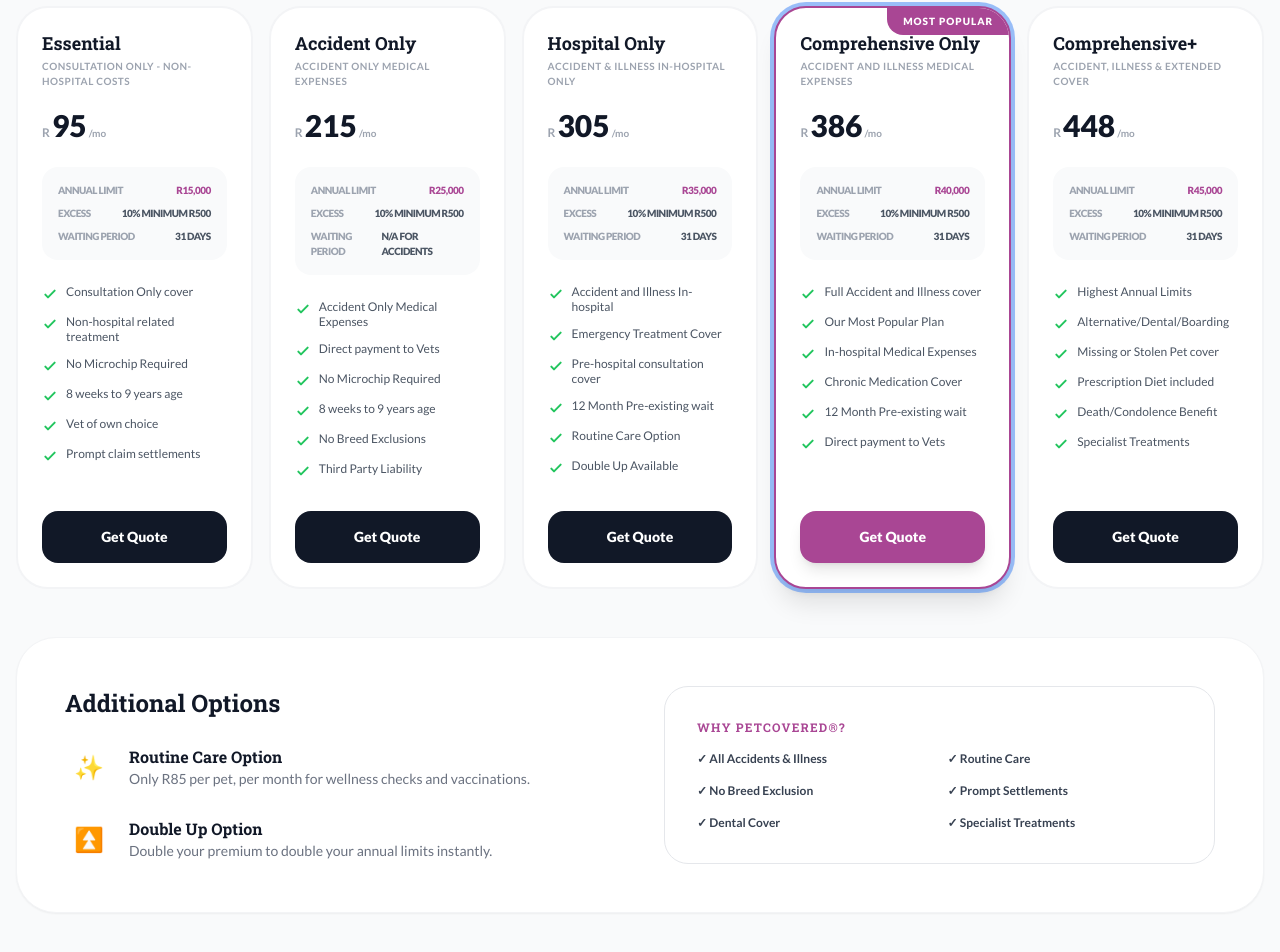
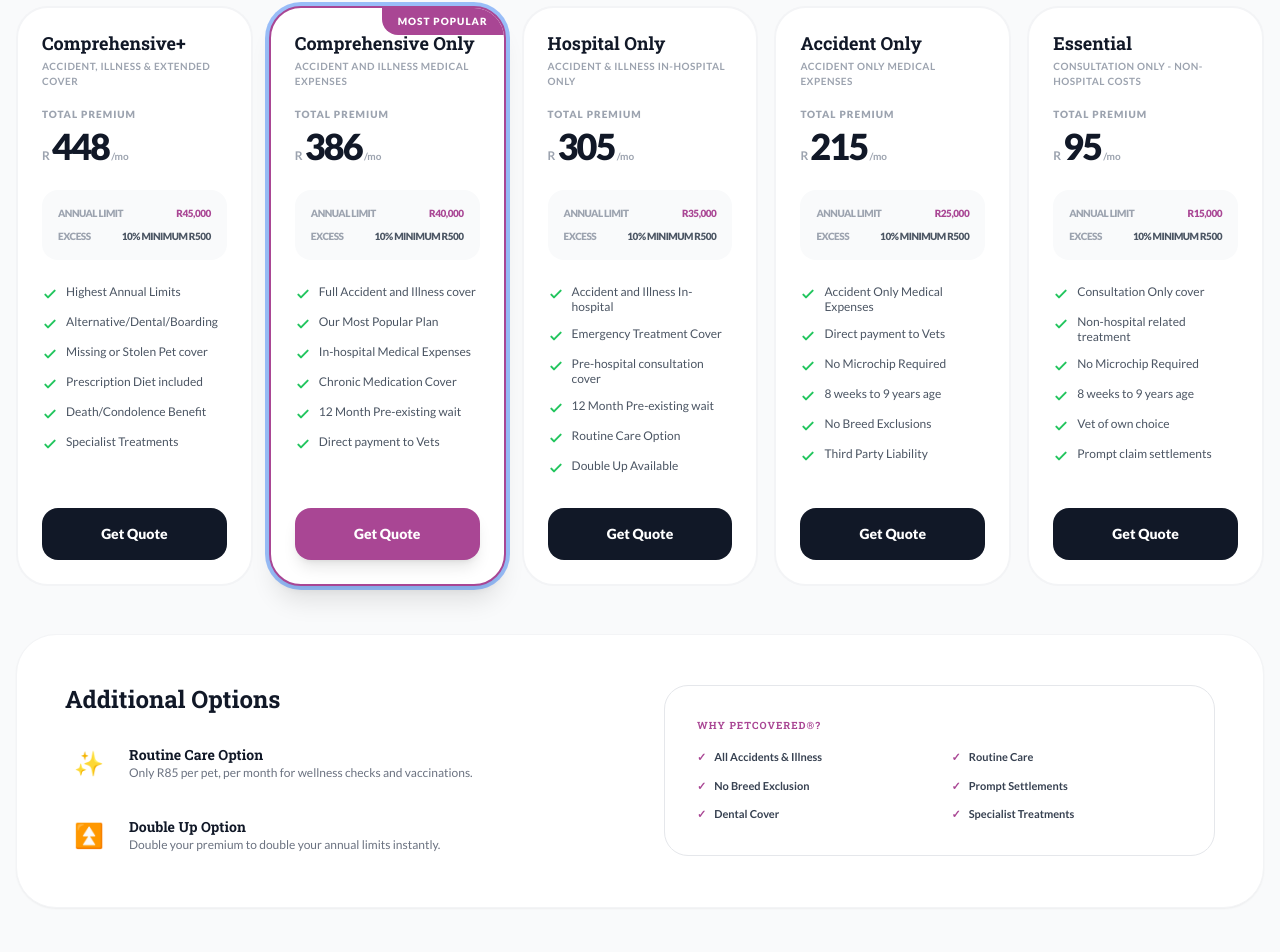
Before and after one commit to supercompli/petcovered, a React (Vite) app: page / in a window 1280 px wide. Shown: the part 1290-2242 px from the top of the page. Built offline with nearby package versions, Linux system fonts and the light colour scheme; no server answers.

Commit message:
feat: Improve Gemini AI prompt and pricing table order
Update Gemini AI system instructions to accurately reflect plan details and ordering.
Reverse the order of plans in the PricingTable component for better user experience, displaying the highest coverage first.

```diff
--- a/components/PricingTable.tsx
+++ b/components/PricingTable.tsx
@@ -7,15 +7,17 @@
   const [species, setSpecies] = useState<'dog' | 'cat'>('dog');
 
   const discount = petCount >= 2 ? 0.10 : 0;
+  // Reverse plans so Comprehensive+ is first
+  const REVERSED_PLANS = [...PET_PLANS].reverse();
 
   return (
     <section id="plans" className="py-20 bg-gray-50 overflow-hidden">
       <div className="max-w-7xl mx-auto px-4">
         <div className="text-center mb-12">
           <span className="text-primary font-bold tracking-[0.2em] text-xs uppercase mb-2 block">Insurance Coverage</span>
-          <h2 className="text-3xl md:text-5xl font-black text-gray-900 mb-4">5 Simple Plans</h2>
+          <h2 className="text-3xl md:text-5xl font-black text-gray-900 mb-4">Compare Our Plans</h2>
           <p className="text-gray-600 max-w-2xl mx-auto text-lg">
-            Choose the most comprehensive pet insurance coverage tailored to your needs and budget.
+            Calculate your total monthly premium based on the number of furry family members you have.
           </p>
 
           <div className="mt-10 flex flex-col md:flex-row items-center justify-center gap-8">
@@ -39,7 +41,7 @@
             </div>
 
             <div className="flex items-center gap-4">
-              <span className="font-bold text-gray-700">Number of Pets:</span>
+              <span className="font-bold text-gray-700">How many pets?</span>
               <div className="flex items-center bg-white rounded-full shadow-inner border p-1">
                 {[1, 2, 3, 4, 5].map(n => (
                   <button
@@ -58,7 +60,7 @@
 
           {petCount >= 2 && (
             <div className="mt-6 inline-flex animate-bounce">
-              <span className="text-green-600 font-black bg-green-50 px-6 py-2 rounded-full text-sm border border-green-200">
+              <span className="text-green-600 font-black bg-green-50 px-6 py-2 rounded-full text-[10px] uppercase tracking-widest border border-green-200">
                 🎉 10% Multi-pet Discount Applied!
               </span>
             </div>
@@ -66,7 +68,7 @@
         </div>
 
         <div className="grid md:grid-cols-2 xl:grid-cols-5 gap-4">
-          {PET_PLANS.map((plan) => {
+          {REVERSED_PLANS.map((plan) => {
             const basePrice = (species === 'dog' ? plan.priceDog : plan.priceCat) * petCount;
             const finalPrice = basePrice * (1 - discount);
 
@@ -87,10 +89,13 @@
                   <h3 className="text-lg font-black text-gray-900 mb-1 leading-tight">{plan.name}</h3>
                   <p className="text-[10px] uppercase font-bold text-gray-400 tracking-wider h-8 mb-4">{plan.caption}</p>
 
-                  <div className="flex items-baseline mb-6">
-                    <span className="text-gray-400 text-xs font-bold">R</span>
-                    <span className="text-3xl font-black text-gray-900 mx-0.5">{Math.round(finalPrice)}</span>
-                    <span className="text-gray-400 text-[10px] font-bold">/mo</span>
+                  <div className="flex flex-col mb-6">
+                    <span className="text-[10px] uppercase font-black text-gray-400 tracking-widest mb-1">Total Premium</span>
+                    <div className="flex items-baseline">
+                      <span className="text-gray-400 text-xs font-bold">R</span>
+                      <span className="text-4xl font-black text-gray-900 mx-0.5 tracking-tighter">{Math.round(finalPrice)}</span>
+                      <span className="text-gray-400 text-[10px] font-bold">/mo</span>
+                    </div>
                   </div>
 
                   <div className="mb-6 space-y-2 bg-gray-50 p-4 rounded-2xl">
@@ -101,10 +106,6 @@
                     <div className="flex justify-between items-center text-[10px] font-black uppercase tracking-tighter">
                       <span className="text-gray-400">Excess</span>
                       <span className="text-gray-600">{plan.excess}</span>
-                    </div>
-                    <div className="flex justify-between items-center text-[10px] font-black uppercase tracking-tighter">
-                      <span className="text-gray-400">Waiting Period</span>
-                      <span className="text-gray-600">{plan.waitingPeriod}</span>
                     </div>
                   </div>
 
@@ -135,33 +136,45 @@
         <div className="mt-12 bg-white rounded-[40px] p-8 md:p-12 shadow-sm border border-gray-100">
           <div className="grid md:grid-cols-2 gap-12 items-center">
             <div>
-              <h3 className="text-2xl font-bold mb-6">Additional Options</h3>
+              <h3 className="text-2xl font-bold mb-6 text-gray-900">Additional Options</h3>
               <div className="space-y-6">
                 <div className="flex items-center gap-4">
                   <div className="w-12 h-12 bg-primary/10 rounded-2xl flex items-center justify-center text-2xl">✨</div>
                   <div>
-                    <h4 className="font-bold text-gray-900">Routine Care Option</h4>
-                    <p className="text-sm text-gray-500">Only R85 per pet, per month for wellness checks and vaccinations.</p>
+                    <h4 className="font-black text-gray-900 text-sm">Routine Care Option</h4>
+                    <p className="text-xs text-gray-500">Only R85 per pet, per month for wellness checks and vaccinations.</p>
                   </div>
                 </div>
                 <div className="flex items-center gap-4">
                   <div className="w-12 h-12 bg-primary/10 rounded-2xl flex items-center justify-center text-2xl">⏫</div>
                   <div>
-                    <h4 className="font-bold text-gray-900">Double Up Option</h4>
-                    <p className="text-sm text-gray-500">Double your premium to double your annual limits instantly.</p>
+                    <h4 className="font-black text-gray-900 text-sm">Double Up Option</h4>
+                    <p className="text-xs text-gray-500">Double your premium to double your annual limits instantly.</p>
                   </div>
                 </div>
               </div>
             </div>
             <div className="bg-primary/5 rounded-3xl p-8 border border-primary/10">
-              <h4 className="font-bold text-primary mb-4 uppercase tracking-widest text-xs">Why PetCovered®?</h4>
-              <ul className="grid grid-cols-2 gap-4 text-xs font-bold text-gray-700">
-                <li>✓ All Accidents & Illness</li>
-                <li>✓ Routine Care</li>
-                <li>✓ No Breed Exclusion</li>
-                <li>✓ Prompt Settlements</li>
-                <li>✓ Dental Cover</li>
-                <li>✓ Specialist Treatments</li>
+              <h4 className="font-black text-primary mb-4 uppercase tracking-widest text-[10px]">Why Petcovered®?</h4>
+              <ul className="grid grid-cols-2 gap-y-3 gap-x-6 text-[11px] font-bold text-gray-700">
+                <li className="flex items-center gap-2">
+                  <span className="text-primary">✓</span> All Accidents & Illness
+                </li>
+                <li className="flex items-center gap-2">
+                  <span className="text-primary">✓</span> Routine Care
+                </li>
+                <li className="flex items-center gap-2">
+                  <span className="text-primary">✓</span> No Breed Exclusion
+                </li>
+                <li className="flex items-center gap-2">
+                  <span className="text-primary">✓</span> Prompt Settlements
+                </li>
+                <li className="flex items-center gap-2">
+                  <span className="text-primary">✓</span> Dental Cover
+                </li>
+                <li className="flex items-center gap-2">
+                  <span className="text-primary">✓</span> Specialist Treatments
+                </li>
               </ul>
             </div>
           </div>
--- a/services/geminiService.ts
+++ b/services/geminiService.ts
@@ -1,16 +1,13 @@
 
 import { GoogleGenAI } from "@google/genai";
 import { PET_PLANS } from "../constants";
-
-// Corrected initialization using process.env.API_KEY directly as per SDK requirements
-const ai = new GoogleGenAI({ apiKey: process.env.API_KEY });
 
 const SYSTEM_INSTRUCTION = `
 You are an expert Pet Insurance Assistant for Petcovered®, underwritten by GENRIC Insurance.
 Your goal is to help users understand their pet insurance options based on the official 5-plan brochure.
 
-Current Plans & Benefits:
-${PET_PLANS.map(p => `- ${p.name}: Dog R${p.priceDog}, Cat R${p.priceCat}. Annual Limit: ${p.annualLimit}. Excess: ${p.excess}. Focus: ${p.caption}`).join('\n')}
+Current Plans & Benefits (Highest to lowest):
+${[...PET_PLANS].reverse().map(p => `- ${p.name}: Dog R${p.priceDog}, Cat R${p.priceCat}. Annual Limit: ${p.annualLimit}. Excess: ${p.excess}. Focus: ${p.caption}`).join('\n')}
 
 Official Brochure Rules (YOU MUST STICK TO THESE):
 1. Plan Types:
@@ -21,7 +18,7 @@
    - Comprehensive+: Extended cover including Alternative treatments, Boarding, Missing pets, Dental, and Condolence benefits. Limit R45k.
 
 2. Policy Details:
-   - Excess: 10% with a minimum of R500 (CRITICAL: it is R500, not R200).
+   - Excess: 10% with a minimum of R500.
    - Waiting Period: 31 days general, 12 months for pre-existing conditions.
    - Age Limits: 8 weeks to 9 years (once covered, they are covered for lifetime).
    - Multi-pet Discount: 10% discount for 2 or more pets.
@@ -38,6 +35,8 @@
 
 export const chatWithAssistant = async (message: string) => {
   try {
+    // Initialize inside the function to ensure process.env.API_KEY is available
+    const ai = new GoogleGenAI({ apiKey: process.env.API_KEY });
     const response = await ai.models.generateContent({
       model: 'gemini-3-flash-preview',
       contents: message,
```
